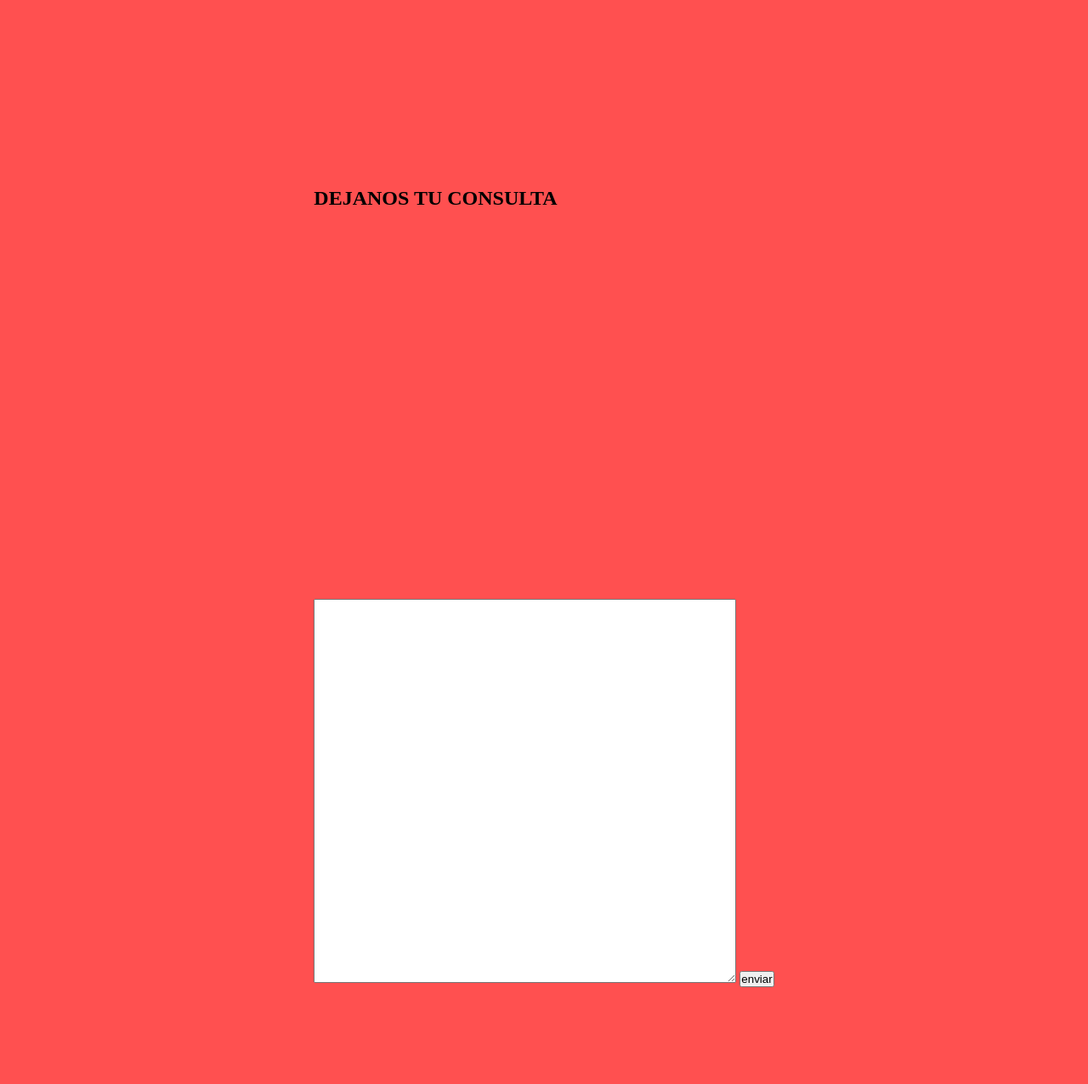
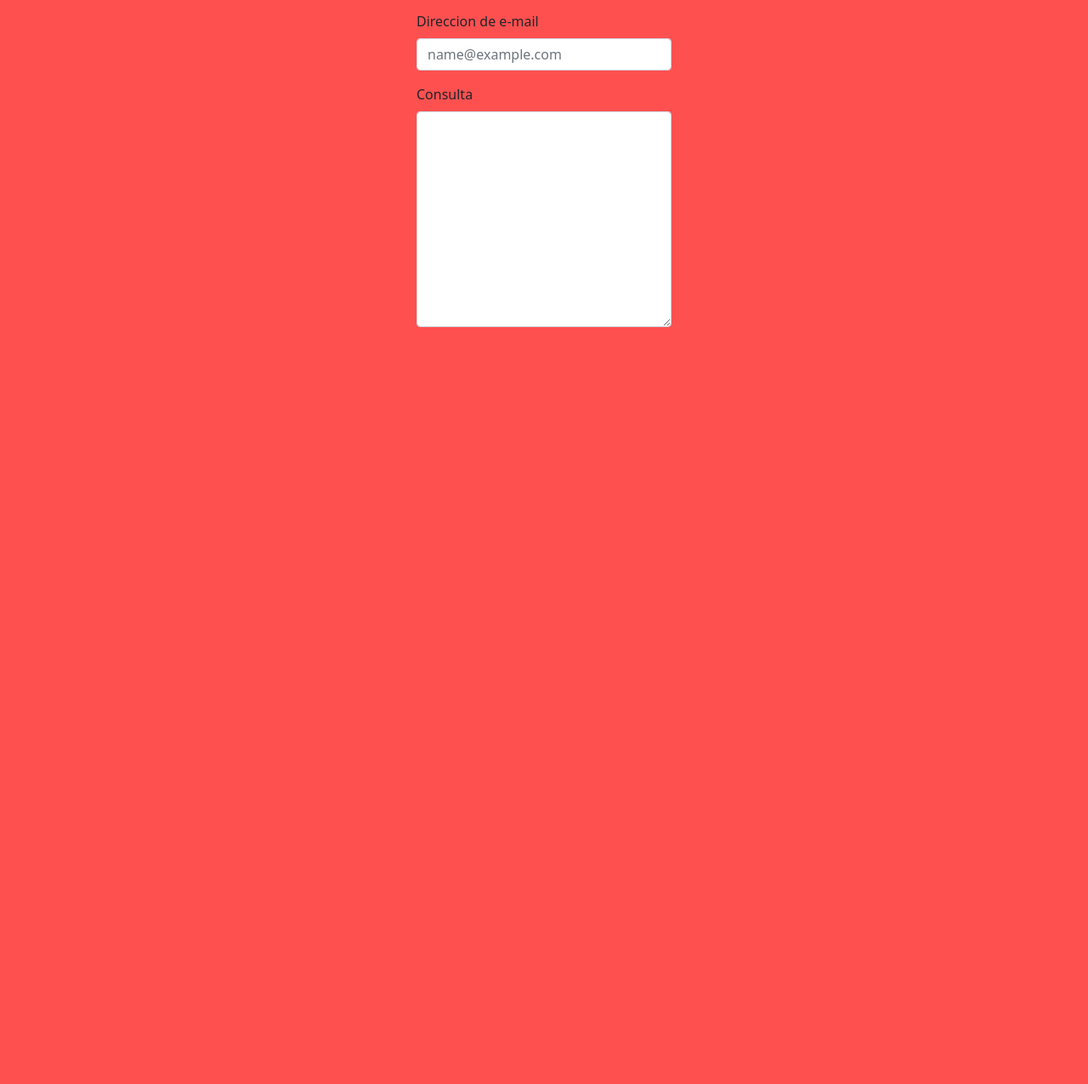
Before and after one commit to crisroberts1992/autopartes-Roberts, a plain HTML site: page HTML/contacto.html in a window 1280 px wide. Shown: the part 227-1503 px from the top of the page at 85% size. Drawn offline with nearby package versions, Linux system fonts and the light colour scheme.

Commit message:
agregamos boostrap en Contacto

```diff
--- a/CSS/style.css
+++ b/CSS/style.css
@@ -1,7 +1,11 @@
 *{
     padding: 0;
     margin: 0;}
-
+ @import url("https://cdn.jsdelivr.net/npm/bootstrap-icons@1.8.1/font/bootstrap-icons.css");
+  .bi-facebook{
+      color: red;
+      font-size: 100px;
+  }
 header{background-image: linear-gradient(to bottom, rgb(117, 34, 34),  rgba(255, 0, 0, 0.685) ) ;
     display: grid;
     grid-template-columns: 25% 75%;
--- a/HTML/contacto.html
+++ b/HTML/contacto.html
@@ -5,6 +5,9 @@
     <meta name="viewport" content="width=device-width, initial-scale=1.0">
     <title>Document</title>
     <link rel="stylesheet" href="../CSS/style.css">
+    <link rel="stylesheet" href="style-contacto.css">
+    <link href="https://cdn.jsdelivr.net/npm/bootstrap@5.1.3/dist/css/bootstrap.min.css" rel="stylesheet" integrity="sha384-1BmE4kWBq78iYhFldvKuhfTAU6auU8tT94WrHftjDbrCEXSU1oBoqyl2QvZ6jIW3" crossorigin="anonymous">
+<script src="https://cdn.jsdelivr.net/npm/bootstrap@5.1.3/dist/js/bootstrap.bundle.min.js" integrity="sha384-ka7Sk0Gln4gmtz2MlQnikT1wXgYsOg+OMhuP+IlRH9sENBO0LRn5q+8nbTov4+1p" crossorigin="anonymous"></script>
 </head>
 <body>
     <header>
@@ -38,13 +41,15 @@
         </ul>
     </div>
 <main>
-<h2>DEJANOS TU CONSULTA</h2>
-<form action="">
-    <TEXTarea name="" id="" cols="60" rows="30">
+    <div class="mb-3">
+        <label for="exampleFormControlInput1" class="form-label">Direccion de e-mail</label>
+        <input type="email" class="form-control" id="exampleFormControlInput1" placeholder="name@example.com">
+      </div>
+      <div class="mb-3">
+        <label for="exampleFormControlTextarea1" class="form-label">Consulta</label>
+        <textarea class="form-control" id="exampleFormControlTextarea1" rows="10"></textarea>
+      </div>
 
-    </TEXTarea>
-    <button>enviar</button>
-</form>
 </main>
 <footer>
     <div class=datosContacto>
--- /dev/null
+++ b/HTML/style-contacto.css
@@ -0,0 +1,4 @@
+main{
+    justify-content: flex-start;
+}
+.mb-3{width: 300px;}
```
Also changed, not shown: index.html (+7 -0 lines).
